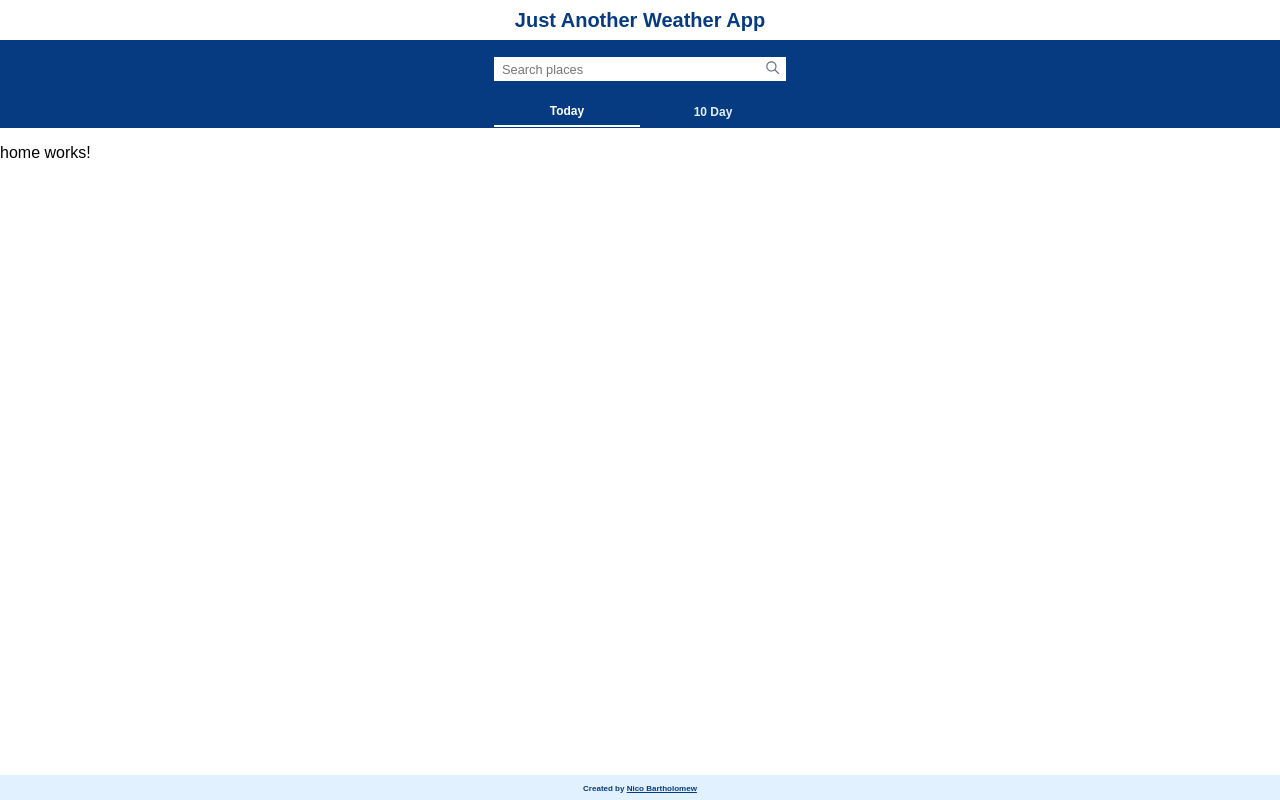
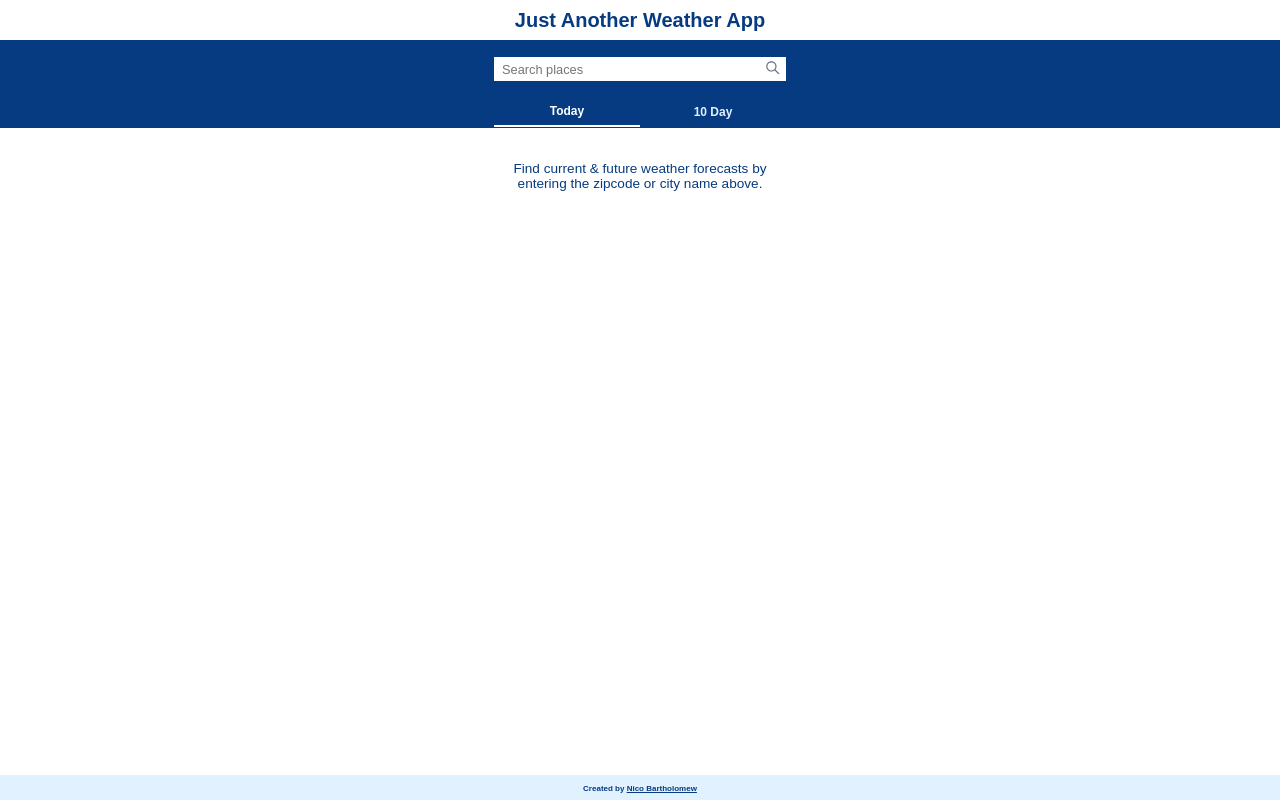
Before and after one commit to nicobartholom3w/weather-app-2020, an Angular app: page /home in a window 1280 px wide. Built offline with nearby package versions, Linux system fonts and the light colour scheme.

Commit message:
(feat) Added text and designs to home page.

```diff
--- a/src/app/home/home.component.html
+++ b/src/app/home/home.component.html
@@ -1 +1,5 @@
-<p>home works!</p>
+<div class="home__container">
+    <div class="home">
+        Find current & future weather forecasts by entering the zipcode or city name above.
+    </div>
+</div>
--- a/src/app/home/home.component.scss
+++ b/src/app/home/home.component.scss
@@ -0,0 +1,16 @@
+@import '_base';
+
+.home {
+    width: $nav-width;
+    text-align: center;
+    &__container {
+        display: flex;
+        justify-content: center;
+        align-items: center;
+        height: 6rem;
+        color: $navy-dark;
+        font-size: .85rem;
+        font-weight: 500;
+        // background-color: $navy-light;
+    }
+}
```
